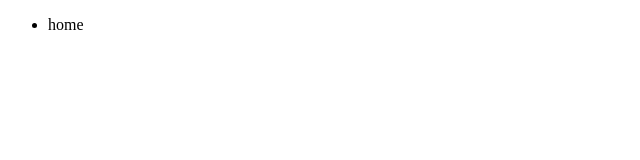
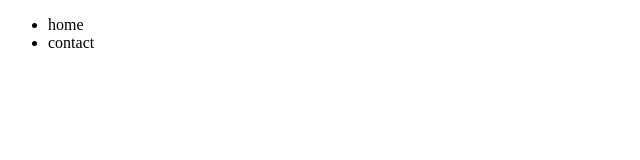
Before and after one commit to HasanZurqa/Folder1, a plain HTML site: page index.html in a window 1280 px wide. Shown: the full height of the page, 0-640 px from the left. Drawn offline with Linux system fonts and the light colour scheme.

```diff
--- a/index.html
+++ b/index.html
@@ -11,6 +11,9 @@
         <li>
             home
         </li>
+        <li>
+            contact
+        </li>
        </ul>
     </nav>
 </body>
```
